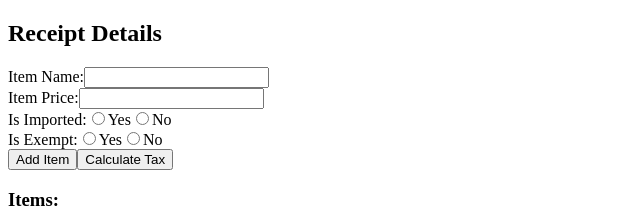
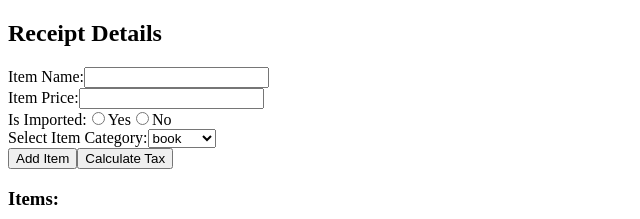
Before and after one commit to chauvu183/tax-app, an Angular app: page / in a window 1280 px wide. Shown: the top 219 px of the page, without its empty margins (0-640 px from the left). Built offline with nearby package versions, Linux system fonts and the light colour scheme.

Commit message:
modify Item model

```diff
--- a/src/app/app.module.ts
+++ b/src/app/app.module.ts
@@ -4,7 +4,6 @@ import { BrowserModule } from '@angular/platform-browser';
 import { AppRoutingModule } from './app-routing.module';
 import { AppComponent } from './app.component';
 import { ReceiptComponent } from './receipt/receipt.component';
-import {FormsModule} from "@angular/forms";
 
 @NgModule({
   declarations: [
@@ -14,7 +13,6 @@ import {FormsModule} from "@angular/forms";
   imports: [
     BrowserModule,
     AppRoutingModule,
-    FormsModule
   ],
   providers: [],
   bootstrap: [AppComponent]
--- /dev/null
+++ b/src/app/models/category.ts
@@ -0,0 +1,6 @@
+export enum Category {
+  BOOK = 'book',
+  MEDICAL = 'medical',
+  FOOD = 'food',
+  OTHERS = 'others',
+}
--- a/src/app/models/item.ts
+++ b/src/app/models/item.ts
@@ -2,6 +2,7 @@ export interface Item {
   name: string,
   quantity: number,
   price: number,
+  priceWithTax: number;
   imported: boolean,
-  exception: boolean
+  category: string;
 }
--- a/src/app/receipt/receipt.component.html
+++ b/src/app/receipt/receipt.component.html
@@ -1,4 +1,4 @@
-<div class="receipt">
+<div class="container">
   <h2>Receipt Details</h2>
 
   <!-- Input form for user to add items -->
@@ -20,12 +20,13 @@
     <label for="importedNo">No</label>
   </div>
 
-  <div>
-    <label>Is Exempt:</label>
-    <input type="radio" id="exemptYes" name="exempt" [value]="true"/>
-    <label for="exemptYes">Yes</label>
-    <input type="radio" id="exemptNo" name="exempt" [value]="false"/>
-    <label for="exemptNo">No</label>
+  <div class="category-dropdown">
+    <label for="categorySelect">Select Item Category:</label>
+    <select id="categorySelect">
+      <option *ngFor="let category of itemCategories" [value]="category">
+        {{ category }}
+      </option>
+    </select>
   </div>
 
   <button>Add Item</button>
--- a/src/app/receipt/receipt.component.ts
+++ b/src/app/receipt/receipt.component.ts
@@ -1,5 +1,5 @@
 import {Component} from '@angular/core';
-import {Item} from "../models/item";
+import {Category} from "../models/category";
 
 interface TaxItemList {
   items: any[],
@@ -16,23 +16,23 @@ interface TaxItemList {
 export class ReceiptComponent {
   basicTaxRate = 0.1;
   importedTaxRate = 0.05;
-  taxedItemsList: Item[] = [];
   salesTaxes = 0;
   totalPrice = 0;
 
   newItemName = '';
   newItemPrice = 0;
   isImported = false;
-  isExempt = false;
 
-  calculateTax(input?: any[]): TaxItemList {
-    const itemsList: any[] = [];
+  exceptionCategories = [Category.BOOK, Category.FOOD, Category.MEDICAL];
+  itemCategories: Category[] = Object.values(Category);
+
+  calculateTax(input: any[]): TaxItemList {
     if (input) {
       for (let item of input) {
-        const name = item.name;
         const price = item.price;
+        const category = item.category;
         let tax = 0;
-        if (!item.exception) {
+        if (!this.exceptionCategories.includes(category)) {
           tax += this.roundUp(price * this.basicTaxRate);
         }
         if (item.imported) {
@@ -40,24 +40,25 @@ export class ReceiptComponent {
         }
 
         const itemPrice = price + tax;
-        itemsList.push({name: name, price: this.roundUp(itemPrice)});
+        item.priceWithTax = this.roundUp(itemPrice);
         this.salesTaxes += tax;
         this.totalPrice += itemPrice;
       }
     }
 
-    return {items: itemsList, salesTaxes: this.roundToTwoDecimalPlaces(this.salesTaxes), total: this.roundToTwoDecimalPlaces(this.totalPrice)};
+    return {
+      items: input,
+      salesTaxes: this.roundToTwoDecimalPlaces(this.salesTaxes),
+      total: this.roundToTwoDecimalPlaces(this.totalPrice)
+    };
   }
 
   roundUp(price: number): number {
     return Math.ceil(price * 20) / 20;
   }
 
-  roundToTwoDecimalPlaces(value:number){
+  roundToTwoDecimalPlaces(value: number) {
     return Math.round(value * 100) / 100;
   }
 
-  addItem() {
-
-  }
 }
```
Also changed, not shown: 1 other file (tests, documents, lock files or other folders).
